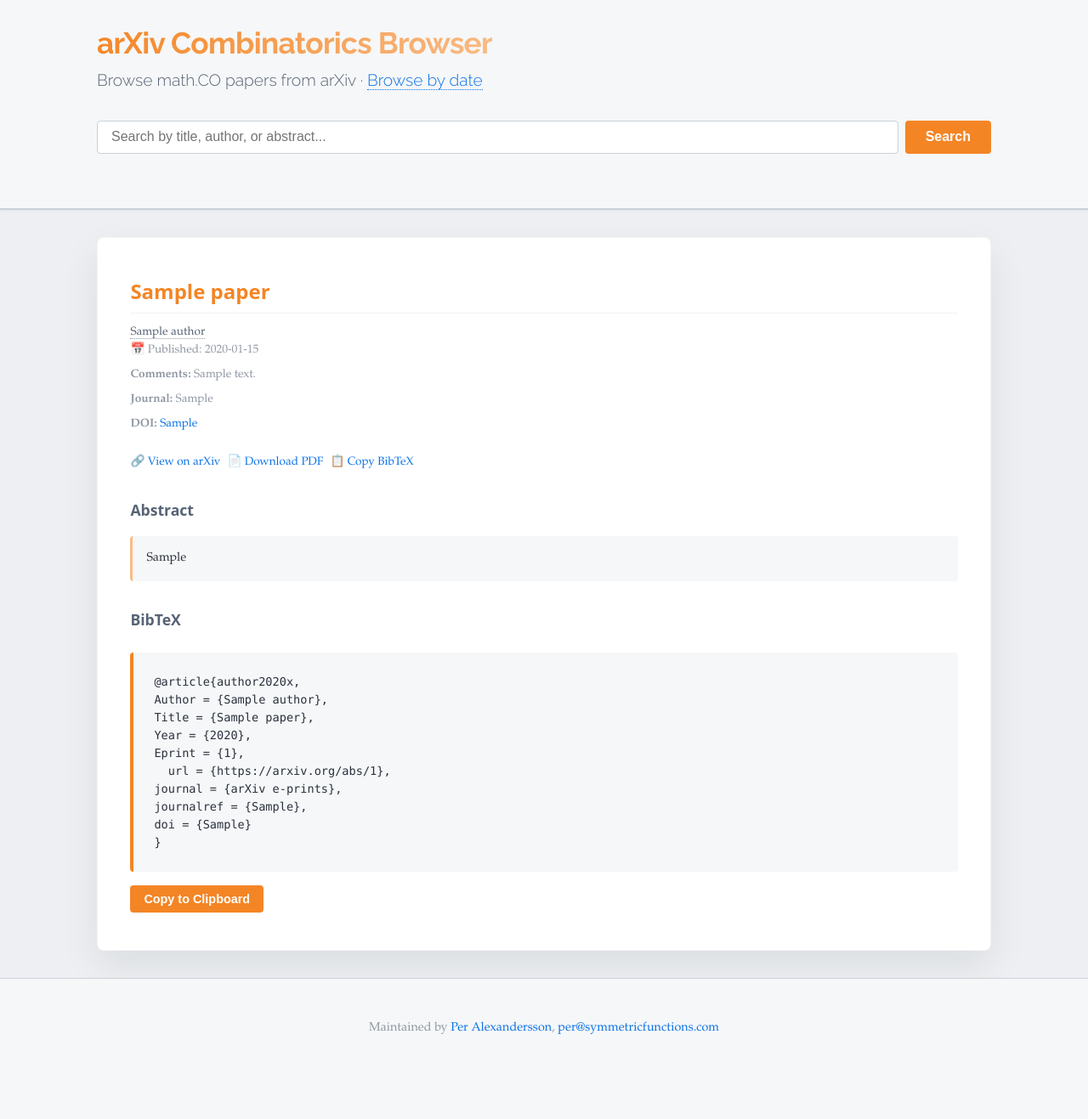
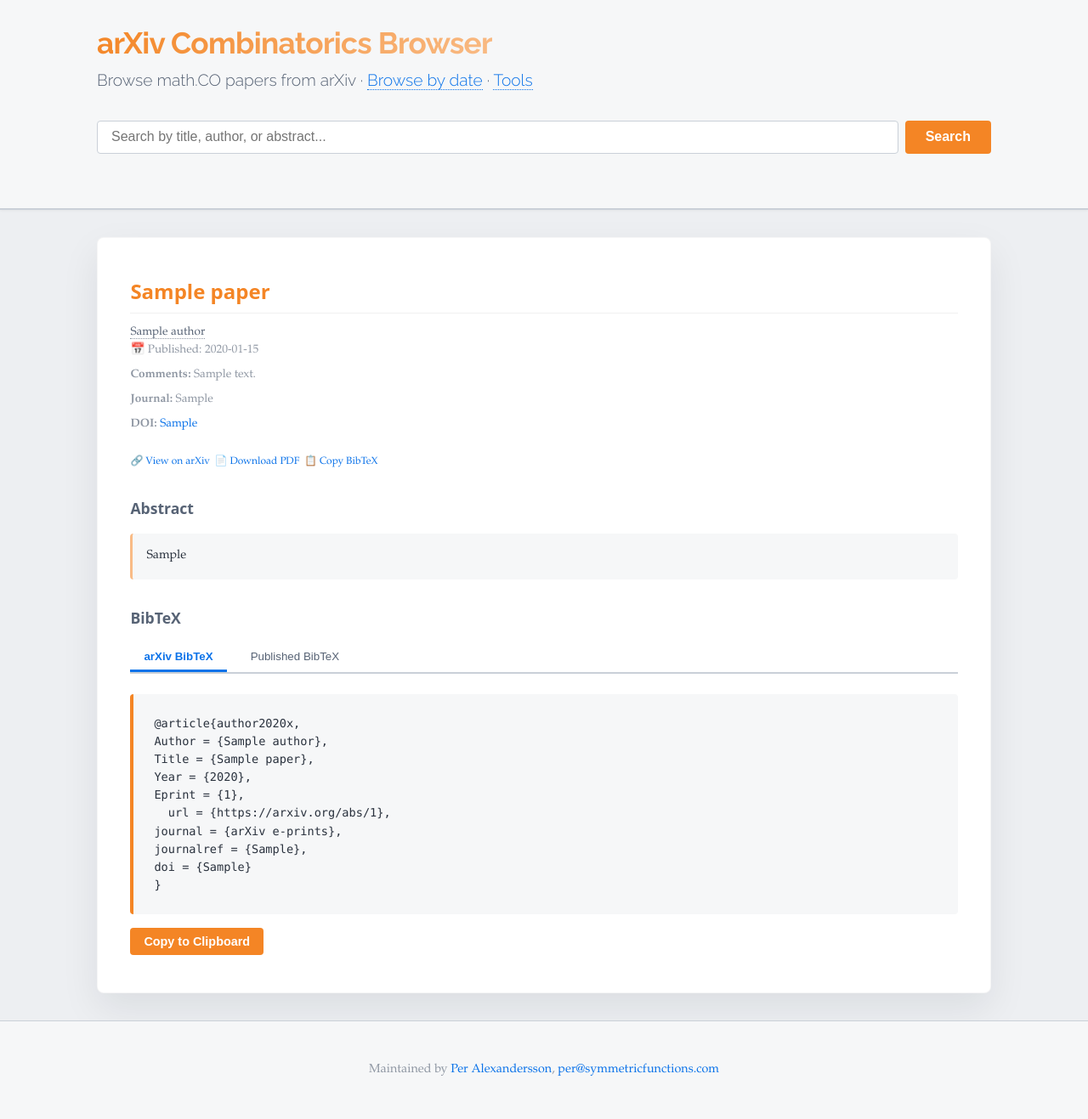
Before and after one commit to PerAlexandersson/symmetricfunctions.com, a Flask app: page /paper/1 in a window 1280 px wide. Shown: the whole page at 85% size. Before the commit the page ends 1217 px from the top, so only its background shows below. Run offline with Flask 3, Linux system fonts and the light colour scheme; tables that the repository leaves empty hold one stand-in row (values such as "Sample post"); parts of the project's set-up code (start-up, migrations or seed data) failed here and were passed over.

Commit message:
quality of life

```diff
--- a/arxiv/src/app.py
+++ b/arxiv/src/app.py
@@ -40,6 +40,111 @@ def protect_capitals_for_bibtex(title):
     result = re.sub(r'(?<=[-/])[A-Z]', protect_match, result)
 
     return result
+
+
+def generate_bibtex_key(authors, year, published=False):
+    """
+    Generate BibTeX key from authors and year.
+
+    Args:
+        authors: List of author names
+        year: Publication year
+        published: If True, omit the 'x' suffix for published papers
+
+    Returns:
+        BibTeX key string (e.g., "Smith2024x" or "Smith2024")
+    """
+    if authors:
+        first_author = authors[0]
+        last_name = first_author.split()[-1]
+        last_name = ''.join(c for c in last_name if c.isalnum())
+        suffix = '' if published else 'x'
+        return f"{last_name}{year}{suffix}"
+    else:
+        suffix = '' if published else 'x'
+        return f"arxiv{year}{suffix}"
+
+
+def arxiv2bib(paper_data):
+    """
+    Generate arXiv BibTeX entry from paper data.
+
+    Args:
+        paper_data: Dict with keys: arxiv_id, title, authors, published_date, journal_ref, doi
+
+    Returns:
+        BibTeX string
+    """
+    year = paper_data['published_date'].year if hasattr(paper_data['published_date'], 'year') else paper_data['published_date']
+    bibtex_key = generate_bibtex_key(paper_data.get('authors', []), year, published=False)
+
+    author_str = ' and '.join(paper_data.get('authors', [])) if paper_data.get('authors') else 'Unknown'
+
+    clean_arxiv_id = paper_data['arxiv_id']
+    if 'v' in clean_arxiv_id:
+        clean_arxiv_id = clean_arxiv_id.split('v')[0]
+
+    protected_title = protect_capitals_for_bibtex(paper_data['title'])
+
+    bibtex = f"""@article{{{bibtex_key},
+Author = {{{author_str}}},
+Title = {{{protected_title}}},
+Year = {{{year}}},
+Eprint = {{{clean_arxiv_id}}},
+  url = {{https://arxiv.org/abs/{clean_arxiv_id}}},
+journal = {{arXiv e-prints}}"""
+
+    if paper_data.get('journal_ref'):
+        bibtex += f",\njournalref = {{{paper_data['journal_ref']}}}"
+
+    if paper_data.get('doi'):
+        bibtex += f",\ndoi = {{{paper_data['doi']}}}"
+
+    bibtex += "\n}"
+    return bibtex
+
+
+def doi2bib(doi, paper_data=None):
+    """
+    Generate BibTeX entry from DOI using content negotiation,
+    or create a custom entry if paper_data is provided.
+
+    Args:
+        doi: DOI string
+        paper_data: Optional dict with paper metadata for custom formatting
+
+    Returns:
+        BibTeX string or None on error
+    """
+    import requests
+
+    if paper_data:
+        # Generate custom BibTeX with user's preferred format
+        year = paper_data['published_date'].year if hasattr(paper_data['published_date'], 'year') else paper_data['published_date']
+        bibtex_key = generate_bibtex_key(paper_data.get('authors', []), year, published=True)
+
+        author_str = ' and '.join(paper_data.get('authors', [])) if paper_data.get('authors') else 'Unknown'
+        protected_title = protect_capitals_for_bibtex(paper_data['title'])
+
+        bibtex = f"""@article{{{bibtex_key},
+Author = {{{author_str}}},
+Title = {{{protected_title}}},
+Year = {{{year}}},
+journal = {{{paper_data.get('journal_ref', '')}}},
+doi = {{{doi}}},
+  url = {{https://doi.org/{doi}}}
+}}"""
+        return bibtex
+    else:
+        # Fetch from DOI.org
+        try:
+            doi_url = f"https://doi.org/{doi}"
+            headers = {'Accept': 'application/x-bibtex'}
+            response = requests.get(doi_url, headers=headers, timeout=10)
+            response.raise_for_status()
+            return response.text
+        except requests.RequestException:
+            return None
 
 
 def get_db_connection():
@@ -137,7 +242,7 @@ def paper_detail(arxiv_id):
 
 @app.route('/api/bibtex/<arxiv_id>')
 def bibtex(arxiv_id):
-    """Generate BibTeX entry for a paper."""
+    """Generate arXiv BibTeX entry for a paper."""
     conn = get_db_connection()
     cursor = conn.cursor()
 
@@ -153,85 +258,121 @@ def bibtex(arxiv_id):
         abort(404)
 
     paper['authors'] = get_paper_authors(cursor, paper['id'])
-
     cursor.close()
     conn.close()
 
-    # Generate BibTeX key: FirstAuthorLastName + Year + x
-    year = paper['published_date'].year
-    if paper['authors']:
-        # Get last name of first author
-        first_author = paper['authors'][0]
-        # Split by spaces and take the last part as last name
-        last_name = first_author.split()[-1]
-        # Remove any non-alphanumeric characters
-        last_name = ''.join(c for c in last_name if c.isalnum())
-        bibtex_key = f"{last_name}{year}x"
-    else:
-        # Fallback if no authors
-        bibtex_key = f"arxiv{year}x"
-
-    # Format authors
-    author_str = ' and '.join(paper['authors']) if paper['authors'] else 'Unknown'
-
-    # Clean arXiv ID (remove version number like v1, v2, etc.)
-    clean_arxiv_id = paper['arxiv_id']
-    if 'v' in clean_arxiv_id:
-        clean_arxiv_id = clean_arxiv_id.split('v')[0]
-
-    # Protect capital letters in title for BibTeX
-    protected_title = protect_capitals_for_bibtex(paper['title'])
-
-    bibtex = f"""@article{{{bibtex_key},
-Author = {{{author_str}}},
-Title = {{{protected_title}}},
-Year = {{{year}}},
-Eprint = {{{clean_arxiv_id}}},
-  url = {{https://arxiv.org/abs/{clean_arxiv_id}}},
-journal = {{arXiv e-prints}}"""
-
-    if paper['journal_ref']:
-        bibtex += f",\njournalref = {{{paper['journal_ref']}}}"
-
-    if paper['doi']:
-        bibtex += f",\ndoi = {{{paper['doi']}}}"
-
-    bibtex += "\n}"
-
+    bibtex = arxiv2bib(paper)
     return bibtex, 200, {'Content-Type': 'text/plain; charset=utf-8'}
 
 
 @app.route('/api/doi-bibtex/<arxiv_id>')
 def doi_bibtex(arxiv_id):
-    """Fetch BibTeX from DOI for a paper."""
-    import requests
-
+    """Generate published BibTeX entry for a paper with DOI."""
     conn = get_db_connection()
     cursor = conn.cursor()
 
     cursor.execute("""
-        SELECT doi
+        SELECT id, arxiv_id, title, published_date, journal_ref, doi
         FROM papers
         WHERE arxiv_id = %s
     """, (arxiv_id,))
 
     paper = cursor.fetchone()
-    cursor.close()
-    conn.close()
 
     if not paper or not paper['doi']:
         abort(404)
 
-    # Fetch BibTeX from DOI content negotiation API
-    doi_url = f"https://doi.org/{paper['doi']}"
-    headers = {'Accept': 'application/x-bibtex'}
+    paper['authors'] = get_paper_authors(cursor, paper['id'])
+    cursor.close()
+    conn.close()
 
-    try:
-        response = requests.get(doi_url, headers=headers, timeout=10)
-        response.raise_for_status()
-        return response.text, 200, {'Content-Type': 'text/plain; charset=utf-8'}
-    except requests.RequestException as e:
-        return f"Error fetching DOI BibTeX: {str(e)}", 500, {'Content-Type': 'text/plain; charset=utf-8'}
+    # Generate custom BibTeX with user's preferred format
+    bibtex = doi2bib(paper['doi'], paper)
+    if bibtex:
+        return bibtex, 200, {'Content-Type': 'text/plain; charset=utf-8'}
+    else:
+        return "Error generating DOI BibTeX", 500, {'Content-Type': 'text/plain; charset=utf-8'}
+
+
+@app.route('/tools')
+def tools():
+    """Tools page for BibTeX generation."""
+    return render_template('tools.html')
+
+
+@app.route('/api/generate-bibtex', methods=['POST'])
+def generate_bibtex_api():
+    """API endpoint to generate BibTeX from arXiv ID or DOI."""
+    data = request.get_json()
+    input_text = data.get('input', '').strip()
+
+    if not input_text:
+        return jsonify({'error': 'Please provide an arXiv ID or DOI'}), 400
+
+    # Try to parse as arXiv ID or URL
+    arxiv_id = None
+    doi = None
+
+    # Check if it's an arXiv URL or ID
+    if 'arxiv.org' in input_text.lower():
+        # Extract ID from URL
+        match = re.search(r'arxiv\.org/(?:abs|pdf)/([0-9]+\.[0-9]+(?:v[0-9]+)?)', input_text, re.IGNORECASE)
+        if match:
+            arxiv_id = match.group(1)
+    elif re.match(r'^[0-9]+\.[0-9]+(?:v[0-9]+)?$', input_text):
+        # Direct arXiv ID
+        arxiv_id = input_text
+
+    # Check if it's a DOI or DOI URL
+    if not arxiv_id:
+        if 'doi.org/' in input_text.lower():
+            # Extract DOI from URL
+            doi = input_text.split('doi.org/')[-1]
+        elif re.match(r'^10\.\d+/', input_text):
+            # Direct DOI
+            doi = input_text
+
+    if arxiv_id:
+        # Fetch from our database
+        conn = get_db_connection()
+        cursor = conn.cursor()
+
+        cursor.execute("""
+            SELECT id, arxiv_id, title, published_date, journal_ref, doi
+            FROM papers
+            WHERE arxiv_id LIKE %s
+        """, (f"{arxiv_id}%",))
+
+        paper = cursor.fetchone()
+
+        if paper:
+            paper['authors'] = get_paper_authors(cursor, paper['id'])
+            cursor.close()
+            conn.close()
+
+            arxiv_bib = arxiv2bib(paper)
+            result = {'arxiv': arxiv_bib}
+
+            if paper['doi']:
+                published_bib = doi2bib(paper['doi'], paper)
+                if published_bib:
+                    result['published'] = published_bib
+
+            return jsonify(result)
+        else:
+            cursor.close()
+            conn.close()
+            return jsonify({'error': 'arXiv paper not found in database'}), 404
+
+    elif doi:
+        # Fetch directly from DOI
+        bibtex = doi2bib(doi)
+        if bibtex:
+            return jsonify({'published': bibtex})
+        else:
+            return jsonify({'error': 'Failed to fetch BibTeX from DOI'}), 500
+
+    return jsonify({'error': 'Could not parse input as arXiv ID or DOI'}), 400
 
 
 @app.route('/search')
--- a/arxiv/src/static/style.css
+++ b/arxiv/src/static/style.css
@@ -285,9 +285,9 @@ main {
 }
 
 .paper-links {
-  font-size: 0.85rem;
+  font-size: 0.75rem;
   display: flex;
-  gap: 0.5rem;
+  gap: 0.35rem;
   align-items: center;
   flex-shrink: 0;
 }
@@ -301,6 +301,12 @@ main {
 
 .paper-links a:hover {
   color: var(--c-brand);
+  text-decoration: underline;
+}
+
+.paper-links .bullet {
+  color: var(--c-text-muted);
+  font-size: 0.7rem;
 }
 
 /* Abstract details/summary */
@@ -336,6 +342,11 @@ summary.paper-title {
   font-weight: 600;
   line-height: 1.3;
   color: var(--c-link);
+}
+
+summary.paper-title.published-paper {
+  color: var(--c-brand);
+  font-weight: 700;
 }
 
 details.abstract-details summary.paper-title:hover {
--- a/arxiv/src/templates/base.html
+++ b/arxiv/src/templates/base.html
@@ -64,7 +64,8 @@
             </h1>
             <p class="site-subtitle">
                 Browse math.CO papers from arXiv ·
-                <a href="/browse" style="color: var(--c-link); text-decoration: none; border-bottom: 1px dotted var(--c-link);">Browse by date</a>
+                <a href="/browse" style="color: var(--c-link); text-decoration: none; border-bottom: 1px dotted var(--c-link);">Browse by date</a> ·
+                <a href="/tools" style="color: var(--c-link); text-decoration: none; border-bottom: 1px dotted var(--c-link);">Tools</a>
             </p>
 
             <form action="/search" method="get" class="search-form">
--- a/arxiv/src/templates/paper.html
+++ b/arxiv/src/templates/paper.html
@@ -57,19 +57,86 @@
     </div>
 
     <h3 style="margin-top: 2rem; margin-bottom: 1rem;">BibTeX</h3>
-    <div class="bibtex" id="bibtex">Loading...</div>
-    <button class="copy-btn" onclick="copyBibtex()">Copy to Clipboard</button>
+
+    {% if paper.doi %}
+    <div id="tabs" style="border-bottom: 2px solid var(--c-border); margin-bottom: 1rem;">
+        <button class="tab-button active" onclick="showBibtexTab('arxiv-tab')" id="arxiv-tab-btn"
+                style="padding: 0.5rem 1rem; margin-right: 0.5rem; background: none; border: none; border-bottom: 3px solid var(--c-link); cursor: pointer; font-weight: 600; color: var(--c-link);">
+            arXiv BibTeX
+        </button>
+        <button class="tab-button" onclick="showBibtexTab('published-tab')" id="published-tab-btn"
+                style="padding: 0.5rem 1rem; background: none; border: none; border-bottom: 3px solid transparent; cursor: pointer; color: var(--c-text-sub);">
+            Published BibTeX
+        </button>
+    </div>
+
+    <div id="arxiv-tab" class="tab-content">
+        <div class="bibtex" id="arxiv-bibtex">Loading...</div>
+        <button class="copy-btn" onclick="copyBibtexContent('arxiv-bibtex')">Copy to Clipboard</button>
+    </div>
+
+    <div id="published-tab" class="tab-content" style="display: none;">
+        <div class="bibtex" id="published-bibtex">Loading...</div>
+        <button class="copy-btn" onclick="copyBibtexContent('published-bibtex')">Copy to Clipboard</button>
+    </div>
+    {% else %}
+    <div class="bibtex" id="arxiv-bibtex">Loading...</div>
+    <button class="copy-btn" onclick="copyBibtexContent('arxiv-bibtex')">Copy to Clipboard</button>
+    {% endif %}
 </div>
 {% endblock %}
 
 {% block extra_js %}
 <script>
-// Fetch BibTeX on page load using utility function
-fetchBibtex('{{ paper.arxiv_id }}', 'bibtex');
+// Fetch BibTeX on page load
+async function loadBibtex() {
+    try {
+        const response = await fetch('/api/bibtex/{{ paper.arxiv_id }}');
+        const bibtex = await response.text();
+        document.getElementById('arxiv-bibtex').textContent = bibtex;
+    } catch (error) {
+        document.getElementById('arxiv-bibtex').textContent = 'Error loading BibTeX';
+    }
 
-// Copy function for this page's BibTeX display
-function copyBibtex() {
-    const bibtex = document.getElementById('bibtex').textContent;
+    {% if paper.doi %}
+    try {
+        const response = await fetch('/api/doi-bibtex/{{ paper.arxiv_id }}');
+        const bibtex = await response.text();
+        document.getElementById('published-bibtex').textContent = bibtex;
+    } catch (error) {
+        document.getElementById('published-bibtex').textContent = 'Error loading published BibTeX';
+    }
+    {% endif %}
+}
+
+loadBibtex();
+
+function showBibtexTab(tabId) {
+    // Hide all tabs
+    document.querySelectorAll('.tab-content').forEach(tab => {
+        tab.style.display = 'none';
+    });
+
+    // Remove active class from all buttons
+    document.querySelectorAll('.tab-button').forEach(btn => {
+        btn.style.borderBottomColor = 'transparent';
+        btn.style.color = 'var(--c-text-sub)';
+        btn.style.fontWeight = 'normal';
+    });
+
+    // Show selected tab
+    document.getElementById(tabId).style.display = 'block';
+
+    // Activate button
+    const btnId = tabId + '-btn';
+    const btn = document.getElementById(btnId);
+    btn.style.borderBottomColor = 'var(--c-link)';
+    btn.style.color = 'var(--c-link)';
+    btn.style.fontWeight = '600';
+}
+
+function copyBibtexContent(elementId) {
+    const bibtex = document.getElementById(elementId).textContent;
     copyToClipboard(bibtex).then(() => {
         alert('BibTeX copied to clipboard!');
     }).catch(err => {
```
Also changed, not shown: arxiv/src/templates/_macros.html (+14 -23 lines), arxiv/src/templates/tools.html (added, +164 -0 lines), 4 other files.
